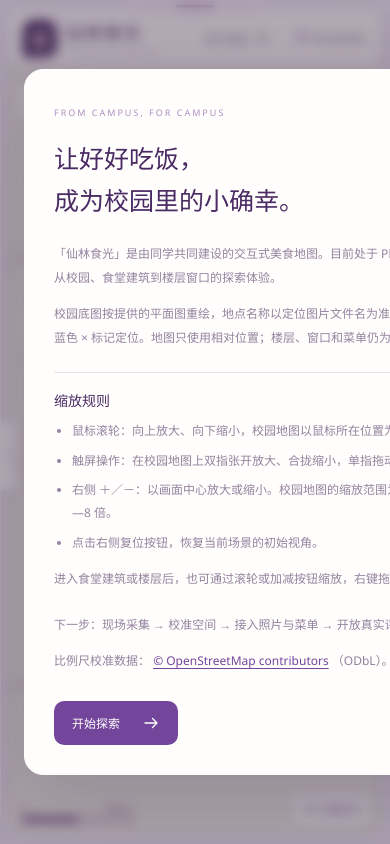
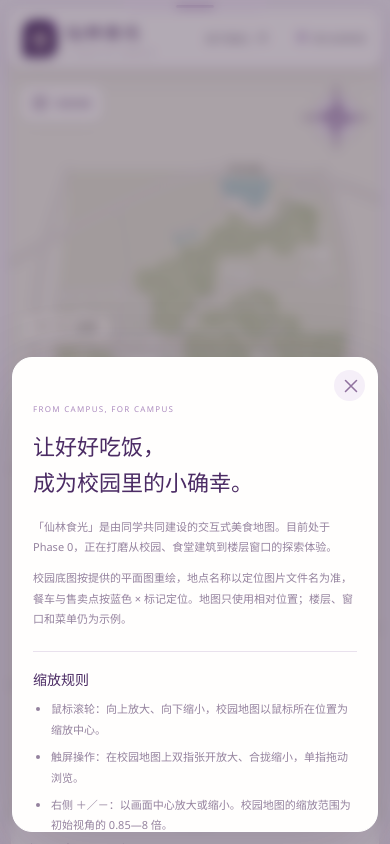
Before and after one commit to shunshun-968/nju-xianlin-food-map, a React (Vite) app: page / in a window 390 px wide. Both pictures are taken after a click on the button "关于食光". Built offline with nearby package versions, Linux system fonts and the light colour scheme.

Commit message:
fix: use compact mobile sheets for about and place list

```diff
--- a/src/App.tsx
+++ b/src/App.tsx
@@ -519,6 +519,7 @@ export default function App() {
             >
               <UiIcon name="close" size={22} />
             </button>
+            <div className="about-scroll">
             <span className="eyebrow">FROM CAMPUS, FOR CAMPUS</span>
             <h2 id="about-title">
               让好好吃饭，
@@ -554,6 +555,7 @@ export default function App() {
             <button className="primary-button" onClick={() => setShowInfo(false)}>
               开始探索 <UiIcon name="arrow-right" size={18} />
             </button>
+            </div>
           </section>
         </div>
       )}
--- a/src/components/FloatingSidebar.tsx
+++ b/src/components/FloatingSidebar.tsx
@@ -1,93 +1,82 @@
 import { useEffect, useRef, useState, type ReactNode } from 'react';
 import { UiIcon } from './UiIcon';
 
-/** A manually controlled drawer; map hover never changes its position. */
+/** Desktop side drawer; mobile bottom sheet. Both are controlled manually. */
 export function FloatingSidebar({ children }: { children: ReactNode }) {
-  const [progress, setProgress] = useState(() =>
-    window.matchMedia('(max-width: 700px)').matches ? 1 : 0,
-  );
+  const [mobile, setMobile] = useState(() => window.matchMedia('(max-width: 700px)').matches);
+  const [progress, setProgress] = useState(() => window.matchMedia('(max-width: 700px)').matches ? 1 : 0);
   const [dragging, setDragging] = useState(false);
   const dock = useRef<HTMLDivElement>(null);
   const gesture = useRef<{
-    id: number;
-    x: number;
-    start: number;
-    travel: number;
-    moved: boolean;
+    id: number; origin: number; start: number; travel: number; mobile: boolean; moved: boolean;
   } | null>(null);
   const collapsed = progress === 1;
+
+  useEffect(() => {
+    const media = window.matchMedia('(max-width: 700px)');
+    const changed = () => {
+      setMobile(media.matches);
+      setProgress(media.matches ? 1 : 0);
+      setDragging(false);
+      gesture.current = null;
+    };
+    media.addEventListener('change', changed);
+    return () => media.removeEventListener('change', changed);
+  }, []);
   useEffect(() => {
     window.dispatchEvent(new Event('foodmap:overlays'));
-  }, [progress]);
+  }, [progress, mobile]);
+
   function settle(value: number) {
     setProgress(value);
     setDragging(false);
     gesture.current = null;
   }
+
   return (
-    <div
-      ref={dock}
+    <div ref={dock}
       className={`sidebar-dock ${dragging ? 'is-dragging' : ''} ${collapsed ? 'is-collapsed' : ''}`}
-      style={{ transform: `translateX(calc((-100% - 12px) * ${progress}))` }}
+      style={{ transform: mobile
+        ? `translateY(calc((100% - 28px) * ${progress}))`
+        : `translateX(calc((-100% - 12px) * ${progress}))` }}
       onTransitionEnd={() => window.dispatchEvent(new Event('foodmap:overlays'))}
     >
-      <div id="place-drawer" className="sidebar-content" inert={collapsed}>
-        {children}
-      </div>
-      <button
-        className="sidebar-handle"
-        aria-controls="place-drawer"
-        aria-expanded={!collapsed}
+      <div id="place-drawer" className="sidebar-content" inert={collapsed}>{children}</div>
+      <button className="sidebar-handle" aria-controls="place-drawer" aria-expanded={!collapsed}
         aria-label={collapsed ? '展开地点列表' : '收起地点列表'}
-        title="左右拖动或点击，收起／展开地点列表"
+        title={mobile ? '向上拉展开，向下拉收起；也可点击' : '左右拖动或点击，收起／展开地点列表'}
         onPointerDown={(e) => {
           if (e.button !== 0) return;
           e.currentTarget.setPointerCapture(e.pointerId);
           gesture.current = {
-            id: e.pointerId,
-            x: e.clientX,
-            start: progress,
-            travel: (dock.current?.offsetWidth || 338) + 12,
-            moved: false,
+            id: e.pointerId, origin: mobile ? e.clientY : e.clientX, start: progress,
+            travel: Math.max(1, mobile ? (dock.current?.offsetHeight || 360) - 28 : (dock.current?.offsetWidth || 338) + 12),
+            mobile, moved: false,
           };
           setDragging(true);
         }}
         onPointerMove={(e) => {
           const g = gesture.current;
           if (!g || g.id !== e.pointerId) return;
-          const delta = e.clientX - g.x;
+          const delta = (g.mobile ? e.clientY : e.clientX) - g.origin;
           if (Math.abs(delta) > 5) g.moved = true;
-          setProgress(Math.max(0, Math.min(1, g.start - delta / g.travel)));
+          setProgress(Math.max(0, Math.min(1, g.start + delta * (g.mobile ? 1 : -1) / g.travel)));
         }}
         onPointerUp={(e) => {
           const g = gesture.current;
           if (!g || g.id !== e.pointerId) return;
-          const delta = e.clientX - g.x;
-          settle(
-            !g.moved
-              ? g.start > 0.5
-                ? 0
-                : 1
-              : delta < -40
-                ? 1
-                : delta > 40
-                  ? 0
-                  : progress >= 0.5
-                    ? 1
-                    : 0,
-          );
+          const delta = ((g.mobile ? e.clientY : e.clientX) - g.origin) * (g.mobile ? 1 : -1);
+          const next = Math.max(0, Math.min(1, g.start + delta / g.travel));
+          settle(!g.moved ? (g.start > .5 ? 0 : 1) : delta > 40 ? 1 : delta < -40 ? 0 : next >= .5 ? 1 : 0);
         }}
-        onPointerCancel={() => settle(progress >= 0.5 ? 1 : 0)}
-        onLostPointerCapture={() => {
-          if (gesture.current) settle(progress >= 0.5 ? 1 : 0);
-        }}
-        onClick={(e) => {
-          if (e.detail === 0) settle(collapsed ? 0 : 1);
-        }}
+        onPointerCancel={() => settle(progress >= .5 ? 1 : 0)}
+        onLostPointerCapture={() => { if (gesture.current) settle(progress >= .5 ? 1 : 0); }}
+        onClick={(e) => { if (e.detail === 0) settle(collapsed ? 0 : 1); }}
         onKeyDown={(e) => {
-          if (e.key === 'ArrowLeft' || e.key === 'ArrowRight') {
-            e.preventDefault();
-            settle(e.key === 'ArrowLeft' ? 1 : 0);
+          const closeKey = mobile ? 'ArrowDown' : 'ArrowLeft';
+          const openKey = mobile ? 'ArrowUp' : 'ArrowRight';
+          if (e.key === closeKey || e.key === openKey) {
+            e.preventDefault(); settle(e.key === closeKey ? 1 : 0);
           }
         }}
       >
--- a/src/floating-shell.css
+++ b/src/floating-shell.css
@@ -261,3 +261,99 @@
     right: -17px;
   }
 }
+
+/* Constrain the dialog itself; only its inner content scrolls. */
+.floating-shell .modal-backdrop {
+  grid-template-columns: minmax(0, 1fr);
+  min-width: 0;
+  overflow: hidden;
+}
+.floating-shell .about-modal {
+  width: min(500px, calc(100vw - 32px));
+  max-width: 100%;
+  min-width: 0;
+  padding: 0;
+  overflow: hidden;
+}
+.about-scroll {
+  width: 100%;
+  min-width: 0;
+  max-height: calc(100dvh - 48px);
+  padding: 40px;
+  overflow-y: auto;
+  overflow-x: hidden;
+  overscroll-behavior: contain;
+  -webkit-overflow-scrolling: touch;
+  white-space: normal;
+  overflow-wrap: anywhere;
+}
+.floating-shell .about-modal .modal-close {
+  z-index: 2;
+  top: 12px;
+  right: 12px;
+}
+
+@media (max-width: 700px) {
+  /* A 28px pull tab remains visible when the sheet is collapsed. */
+  .floating-shell .sidebar-dock {
+    top: auto;
+    bottom: max(8px, env(safe-area-inset-bottom));
+    left: 10px;
+    right: 10px;
+    width: auto;
+    height: 54vh;
+    height: min(54dvh, 430px);
+    max-height: calc(100dvh - 100px);
+  }
+  .floating-shell .sidebar-dock .sidebar {
+    padding: 32px 12px 12px;
+    border-radius: 20px;
+    background: #fffefd;
+  }
+  .floating-shell .sidebar-dock .sidebar-top { margin-bottom: 9px; }
+  .floating-shell .sidebar-dock .sidebar-top h1 { font-size: 17px; line-height: 1.4; }
+  .floating-shell .sidebar-dock .filters { margin: 8px 0 10px; }
+  .floating-shell .sidebar-dock .venue-list { overscroll-behavior: contain; touch-action: pan-y; }
+  .floating-shell .sidebar-dock .sidebar-handle {
+    top: 0;
+    left: 0;
+    right: 0;
+    transform: none;
+    width: 100%;
+    height: 28px;
+    border: 0;
+    border-radius: 20px 20px 0 0;
+    box-shadow: none;
+    background: transparent;
+    cursor: ns-resize;
+  }
+  .floating-shell .sidebar-dock .sidebar-handle .ui-icon { display: none; }
+  .floating-shell .sidebar-dock .sidebar-handle::before {
+    content: '';
+    width: 36px;
+    height: 4px;
+    border-radius: 3px;
+    background: #b59ac7;
+  }
+  .floating-shell .map-bottom { bottom: 48px; }
+  .floating-shell .map-scale { bottom: 48px; }
+  .floating-shell .modal-backdrop {
+    align-items: end;
+    justify-items: center;
+    padding: 12px;
+    padding-bottom: max(12px, env(safe-area-inset-bottom));
+  }
+  .floating-shell .about-modal {
+    width: 100%;
+    max-width: 420px;
+    border-radius: 20px;
+  }
+  .floating-shell .about-scroll {
+    max-height: 56vh;
+    max-height: 56dvh;
+    padding: 38px 20px 22px;
+  }
+  .floating-shell .about-modal h2 { font-size: 22px; line-height: 1.6; margin: 16px 0; }
+  .floating-shell .about-modal p, .floating-shell .zoom-guide ul { font-size: 11px; line-height: 1.85; }
+  .floating-shell .about-modal .eyebrow { font-size: 8px; letter-spacing: 1.3px; }
+}
```
